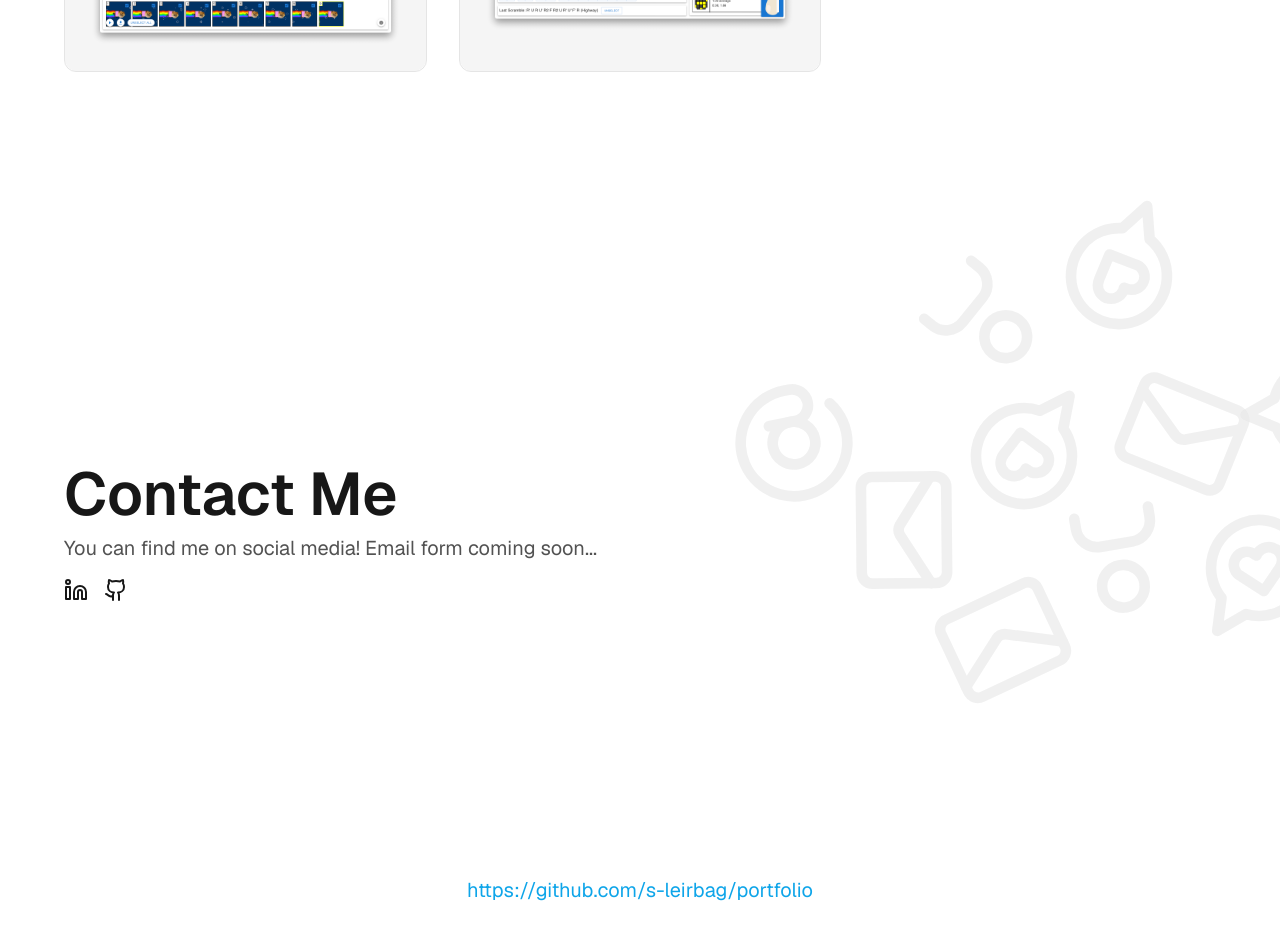
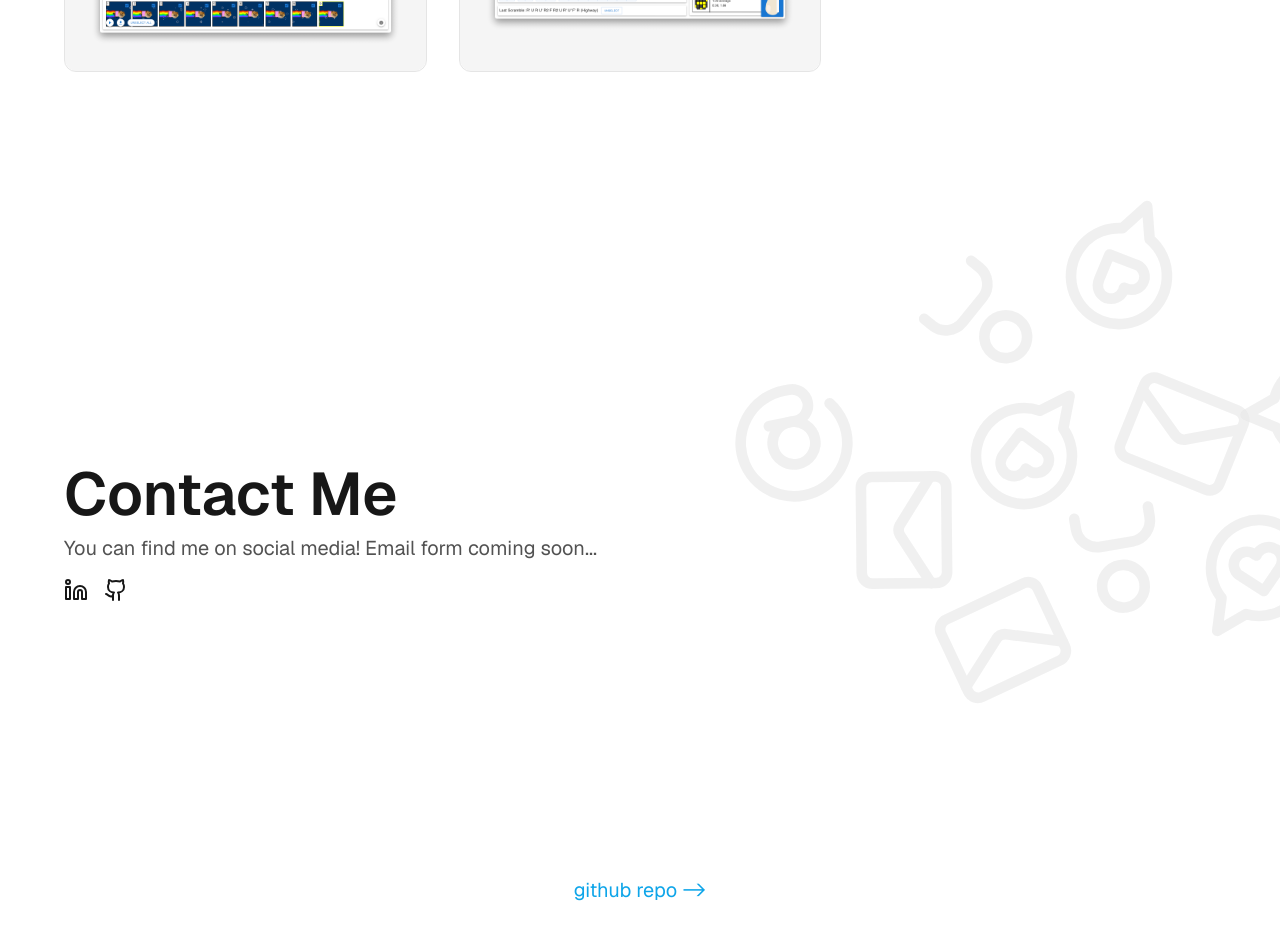
Before and after one commit to s-leirbag/portfolio, a Next.js app: page / in a window 1280 px wide. Shown: the part 1840-2776 px from the top of the page. Built offline with nearby package versions, Linux system fonts and the light colour scheme.

Commit message:
semantic tags for homepage, extracted header and footer components, moved github repo link to footer

```diff
--- a/app/layout.tsx
+++ b/app/layout.tsx
@@ -41,17 +41,9 @@ export const metadata: Metadata = {
   },
 };
 
-export default function RootLayout({
-  children,
-}: Readonly<{
-  children: React.ReactNode;
-}>) {
-  return (
-    <html lang="en">
-      <body
-        className={`${geistSans.variable} ${geistMono.variable} antialiased text-lg lg:text-xl font-[family-name:var(--font-geist-sans)] transition-all duration-200`}
-      >
-        <div className="absolute top-0 left-0 z-20 w-24 md:w-32 p-4 md:p-8">
+const Header = () => (
+  <header>
+    <nav className="absolute top-0 left-0 z-20 w-24 md:w-32 p-4 md:p-8">
       <Link href={"/"} className="relative">
         <Image
           src="/logo-1-dot-fat-dark.png"
@@ -68,8 +60,34 @@ export default function RootLayout({
           className="dark:hidden"
         />
       </Link>
-        </div>
+    </nav>
+  </header>
+);
+
+const Footer = () => (
+  <footer className="absolute bottom-0 w-full mb-8 px-4">
+    <Link
+      href={"https://github.com/s-leirbag/portfolio"}
+      className="block w-fit mx-auto text-center hover:underline text-sky-500"
+    >
+      github repo {'->'}
+    </Link>
+  </footer>
+);
+
+export default function RootLayout({
+  children,
+}: Readonly<{
+  children: React.ReactNode;
+}>) {
+  return (
+    <html lang="en">
+      <body
+        className={`${geistSans.variable} ${geistMono.variable} antialiased text-lg lg:text-xl font-[family-name:var(--font-geist-sans)] transition-all duration-200 relative`}
+      >
+        <Header />
         {children}
+        <Footer />
         <Analytics />
         <SpeedInsights />
       </body>
--- a/app/page.tsx
+++ b/app/page.tsx
@@ -18,9 +18,9 @@ import Socials from "./ui/Socials";
 
 export default function Home() {
   return (
-    <div className="relative overflow-hidden">
+    <main className="relative overflow-hidden">
       <div className="w-full lg:max-w-[1280px] m-auto">
-        <div className="relative py-16 pt-24 px-4 md:px-16 flex flex-col justify-center gap-8 min-h-screen">
+        <section className="relative py-16 pt-24 px-4 md:px-16 flex flex-col justify-center gap-8 min-h-screen">
           <SvgCollage
             x={"25vw"}
             y={"40vh"}
@@ -57,8 +57,8 @@ export default function Home() {
             </div>
           </div>
           <ScrollButton />
-        </div>
-        <div className="relative">
+        </section>
+        <section className="relative">
           <SvgCollage
             x={"-40vw"}
             y={"5vh"}
@@ -88,9 +88,9 @@ export default function Home() {
               />
             ))}
           </div>
-        </div>
+        </section>
         <ContactMe />
       </div>
-    </div>
+    </main>
   );
 }
--- a/app/ui/ContactMe.tsx
+++ b/app/ui/ContactMe.tsx
@@ -1,11 +1,10 @@
 import { AtSign, Mail, MessageCircleHeart, User } from "lucide-react";
-import Link from "next/link";
 import SvgCollage from "../SvgCollage";
 import Socials from "./Socials";
 
 export default function ContactMe() {
   return (
-    <div className="relative py-16 px-4 md:p-16 flex flex-col justify-center min-h-screen gap-2">
+    <section className="relative py-16 px-4 md:p-16 flex flex-col justify-center min-h-screen gap-2">
       <SvgCollage
         x={"30vw"}
         y={"-10vh"}
@@ -18,12 +17,6 @@ export default function ContactMe() {
         You can find me on social media! Email form coming soon...
       </p>
       <Socials />
-      <Link
-        href={"https://github.com/s-leirbag/portfolio"}
-        className="w-full absolute left-0 bottom-0 block p-8 text-center hover:underline text-sky-500"
-      >
-        https://github.com/s-leirbag/portfolio
-      </Link>
-    </div>
+    </section>
   );
 }
```
Lines whose indentation alone changed are shown as unchanged.
